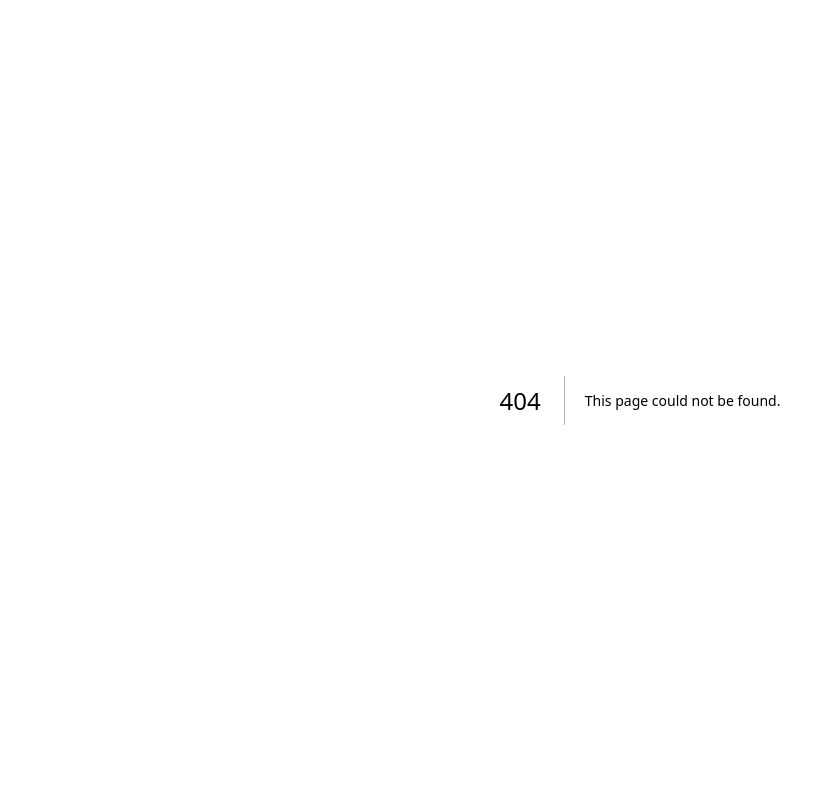
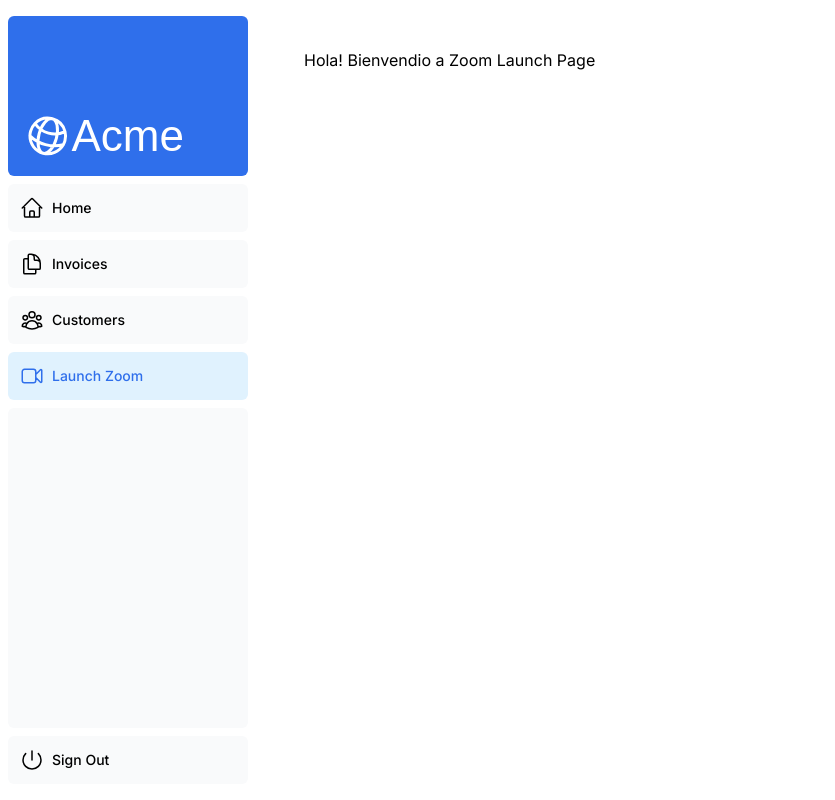
Before and after one commit to albertescote/learning-platform, a Next.js app: page /dashboard/zoom in a window 1280 px wide. Before the commit this address had no page. Shown: the whole page, without its empty margins (0-835 px from the left). Built offline with nearby package versions, Linux system fonts and the light colour scheme; a web font is replaced by a local one.

Commit message:
feat: add launch zoom tab

```diff
--- /dev/null
+++ b/app/dashboard/zoom/page.tsx
@@ -0,0 +1,13 @@
+import { Metadata } from 'next';
+
+export const metadata: Metadata = {
+  title: 'Launch Zoom Meeting',
+};
+
+export default async function Page() {
+  return (
+    <main>
+      <h1>Hola! Bienvendio a Zoom Launch Page</h1>
+    </main>
+  );
+}
--- a/app/ui/dashboard/nav-links.tsx
+++ b/app/ui/dashboard/nav-links.tsx
@@ -4,6 +4,7 @@
   UserGroupIcon,
   HomeIcon,
   DocumentDuplicateIcon,
+  VideoCameraIcon,
 } from '@heroicons/react/24/outline';
 import Link from 'next/link';
 import { usePathname } from 'next/navigation';
@@ -19,6 +20,7 @@
     icon: DocumentDuplicateIcon,
   },
   { name: 'Customers', href: '/dashboard/customers', icon: UserGroupIcon },
+  { name: 'Launch Zoom', href: '/dashboard/zoom', icon: VideoCameraIcon },
 ];
 
 export default function NavLinks() {
```
